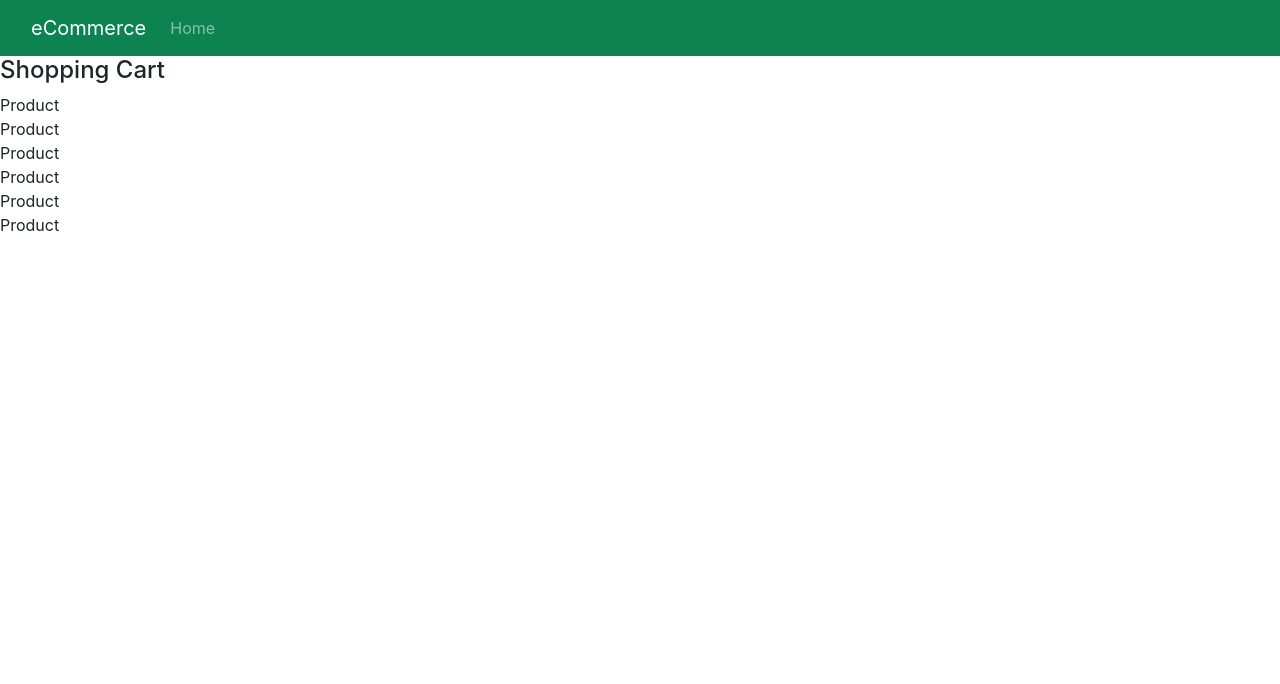
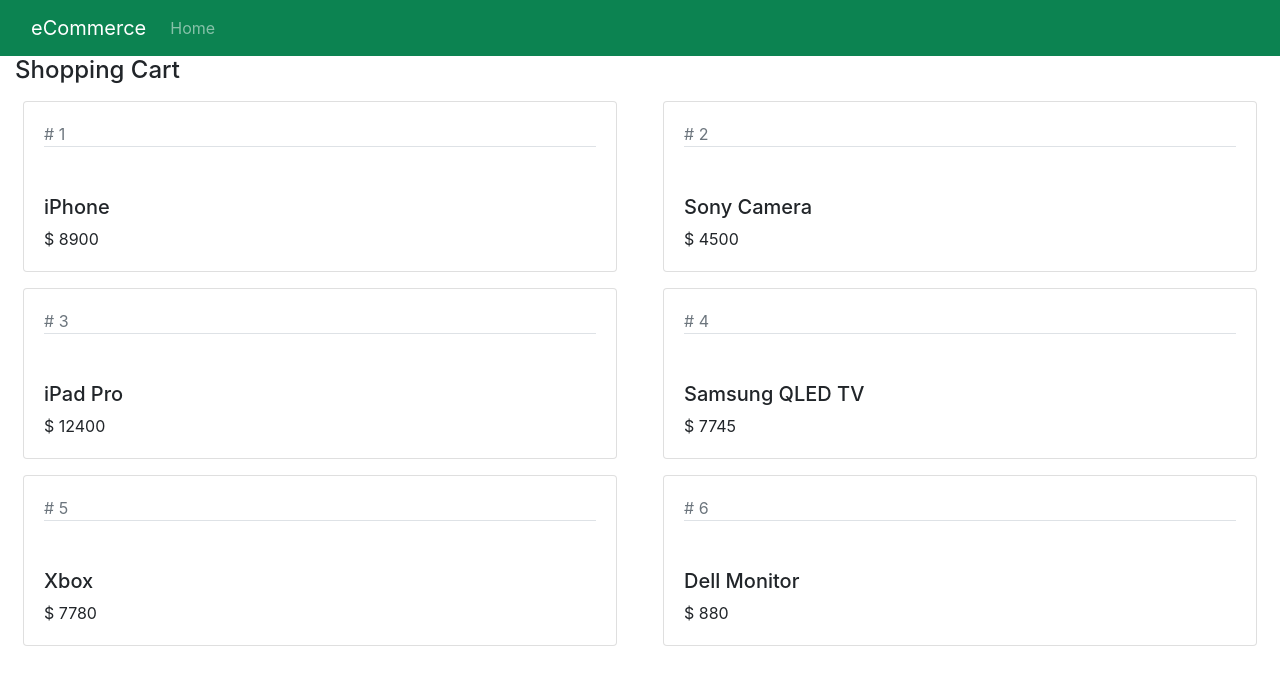
Before and after one commit to ceddddy/App-1, a React (Create React App) app: page / in a window 1280 px wide. Shown: the top 684 px of the page. Built offline with nearby package versions, Linux system fonts and the light colour scheme.

Commit message:
added props and bootstrap cards

```diff
--- a/src/Product.jsx
+++ b/src/Product.jsx
@@ -2,6 +2,18 @@
 
 export default class Product extends Component {
   render() {
-    return <div>Product</div>;
+    console.log(this.props);
+    return (
+      <div className="col-lg-6">
+        <div className="card m-2">
+          <div className="card-body">
+            <div className="text-muted"># {this.props.id}</div>
+
+            <h5 className="pt-5 border-top">{this.props.productName}</h5>
+            <div>$ {this.props.price}</div>
+          </div>
+        </div>
+      </div>
+    );
   }
 }
--- a/src/ShoppingCart.jsx
+++ b/src/ShoppingCart.jsx
@@ -4,22 +4,29 @@
   state = {
     products: [
       { id: 1, productName: "iPhone", price: 8900, quantity: 1 },
-      { id: 1, productName: "Sony Camera", price: 4500, quantity: 2 },
-      { id: 1, productName: "iPad Pro", price: 12400, quantity: 4 },
-      { id: 1, productName: "Samsung QLED TV", price: 7745, quantity: 3 },
-      { id: 1, productName: "Xbox", price: 7780, quantity: 5 },
-      { id: 1, productName: "Dell Monitor", price: 880, quantity: 6 },
+      { id: 2, productName: "Sony Camera", price: 4500, quantity: 2 },
+      { id: 3, productName: "iPad Pro", price: 12400, quantity: 4 },
+      { id: 4, productName: "Samsung QLED TV", price: 7745, quantity: 3 },
+      { id: 5, productName: "Xbox", price: 7780, quantity: 5 },
+      { id: 6, productName: "Dell Monitor", price: 880, quantity: 6 },
     ],
   };
 
   render() {
     return (
-      <div>
+      <div className="container-fluid">
         <h4>Shopping Cart</h4>
 
-        <div>
-          {this.state.products.map(() => {
-            return <Product />;
+        <div className="row">
+          {this.state.products.map((prod) => {
+            return (
+              <Product
+                key={prod.id}
+                id={prod.id}
+                productName={prod.productName}
+                price={prod.price}
+              />
+            );
           })}
         </div>
       </div>
```
